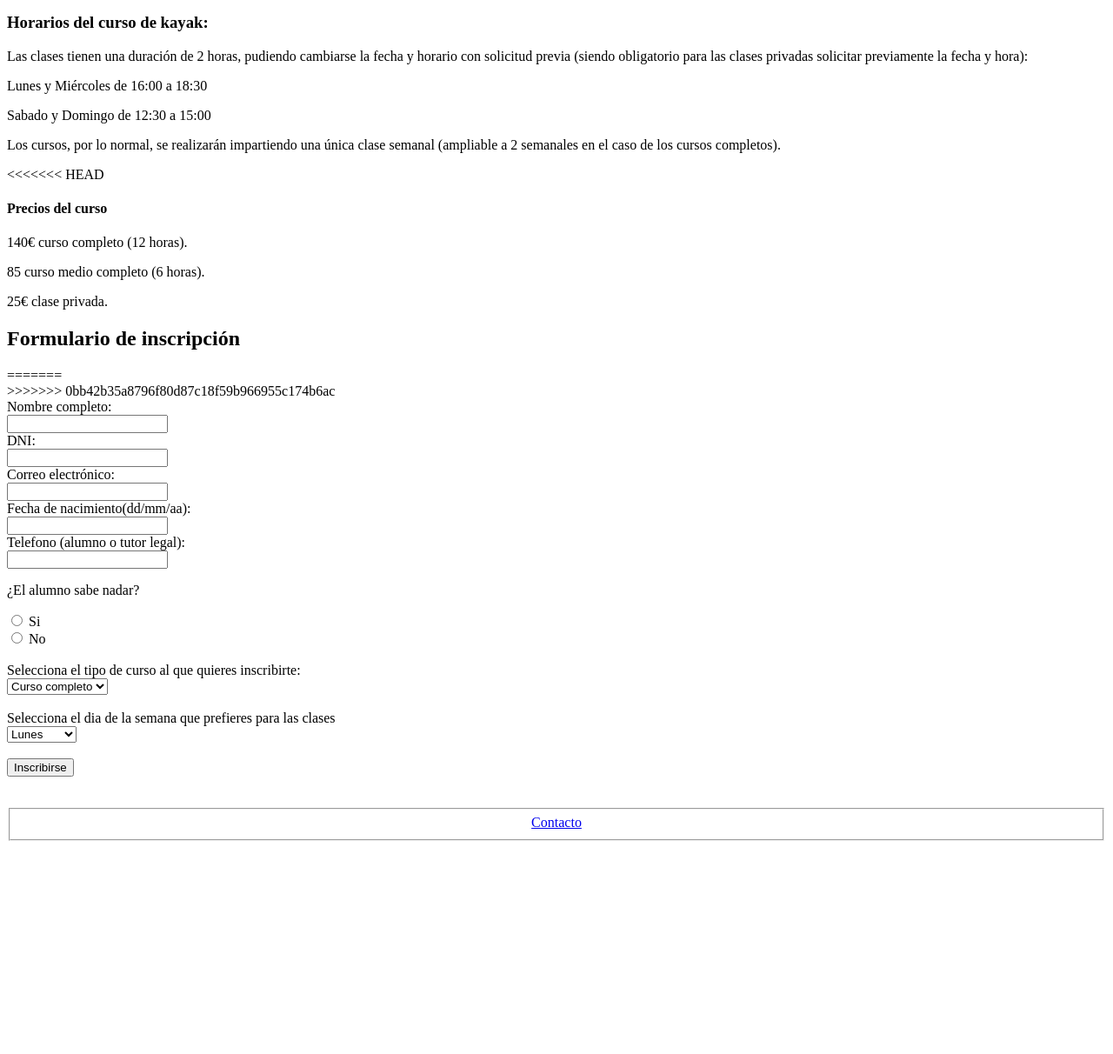
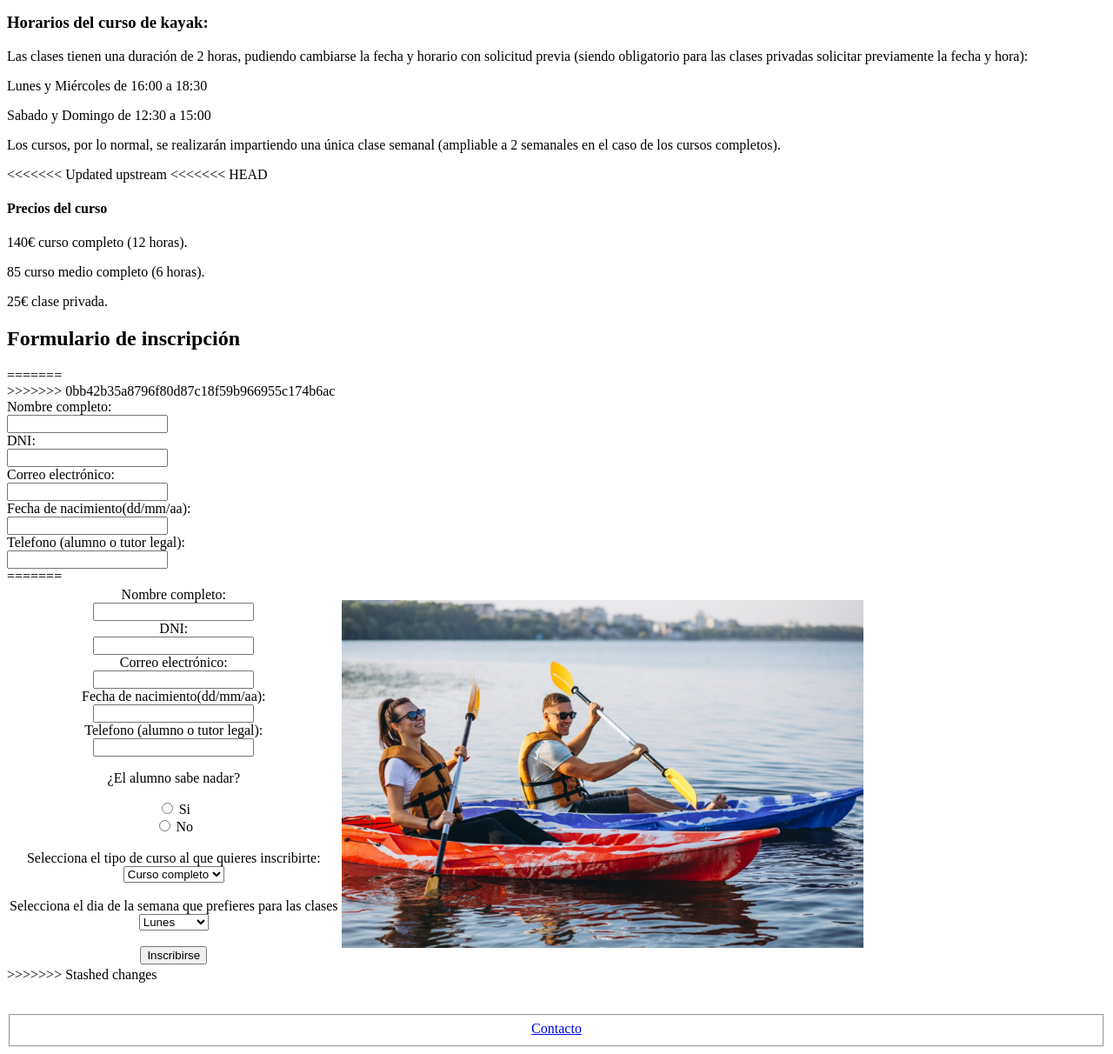
Before and after one commit to Pablovald/Practica1, a PHP site: page /Prac2/kayakActividad.php in a window 1280 px wide. Shown: the part 155-1367 px from the top of the page at 87% size. Before the commit the page ends 1122 px from the top, so only its background shows below. Run offline with PHP 8.4, Linux system fonts and the light colour scheme.

Commit message:
Update kayakActividad.php

```diff
--- a/Prac2/kayakActividad.php
+++ b/Prac2/kayakActividad.php
@@ -14,6 +14,7 @@ $contenidoPrincipal = <<<EOS
     <p>Sabado y Domingo de 12:30 a 15:00</p>
    <p> Los cursos, por lo normal, se realizarán impartiendo una única clase semanal (ampliable a 2 semanales en el caso de los cursos completos).
 </p>
+<<<<<<< Updated upstream
 <<<<<<< HEAD
 <h4> Precios del curso </h4>
 	<p>140€ curso completo (12 horas).</p>
@@ -23,6 +24,22 @@ $contenidoPrincipal = <<<EOS
 =======
 <div align="right><img src = "kayakActividad2.jpg"></div>
 >>>>>>> 0bb42b35a8796f80d87c18f59b966955c174b6ac
+<form>
+    <label for="nombre">Nombre completo:</label><br>
+    <input type="text" id="nombre" name="nombre"><br>
+    <label for="dni">DNI:</label><br>
+    <input type="text" id="dni" name="dni"><br>
+    <label for="correo">Correo electrónico:</label><br>
+    <input type="text" id="correo" name="correo"><br>
+    <label for="fechaNac">Fecha de nacimiento(dd/mm/aa):</label><br>
+    <input type="text" id="fechaNac" name="fechaNac"><br>
+    <label for="telefono">Telefono (alumno o tutor legal):</label><br>
+    <input type="text" id="telefono" name="telefono"><br>
+=======
+<table>
+    <tr>
+        <td>
+            <div align="center">
             <form>
             <label for="nombre">Nombre completo:</label><br>
             <input type="text" id="nombre" name="nombre"><br>
@@ -59,6 +76,17 @@ $contenidoPrincipal = <<<EOS
             <br>
             <input type="submit" value="Inscribirse">
             </form>
+            </div>
+        </td>
+        <td>
+        <div align="right">
+        <img src = "kayakActividad2.jpg" width="600" height="400"></div>
+        </div>
+        </td>
+    </tr>
+</table>
+>>>>>>> Stashed changes
+
 EOS;
 
 require("plantilla.php");
```
Lines whose indentation alone changed are shown as unchanged.
